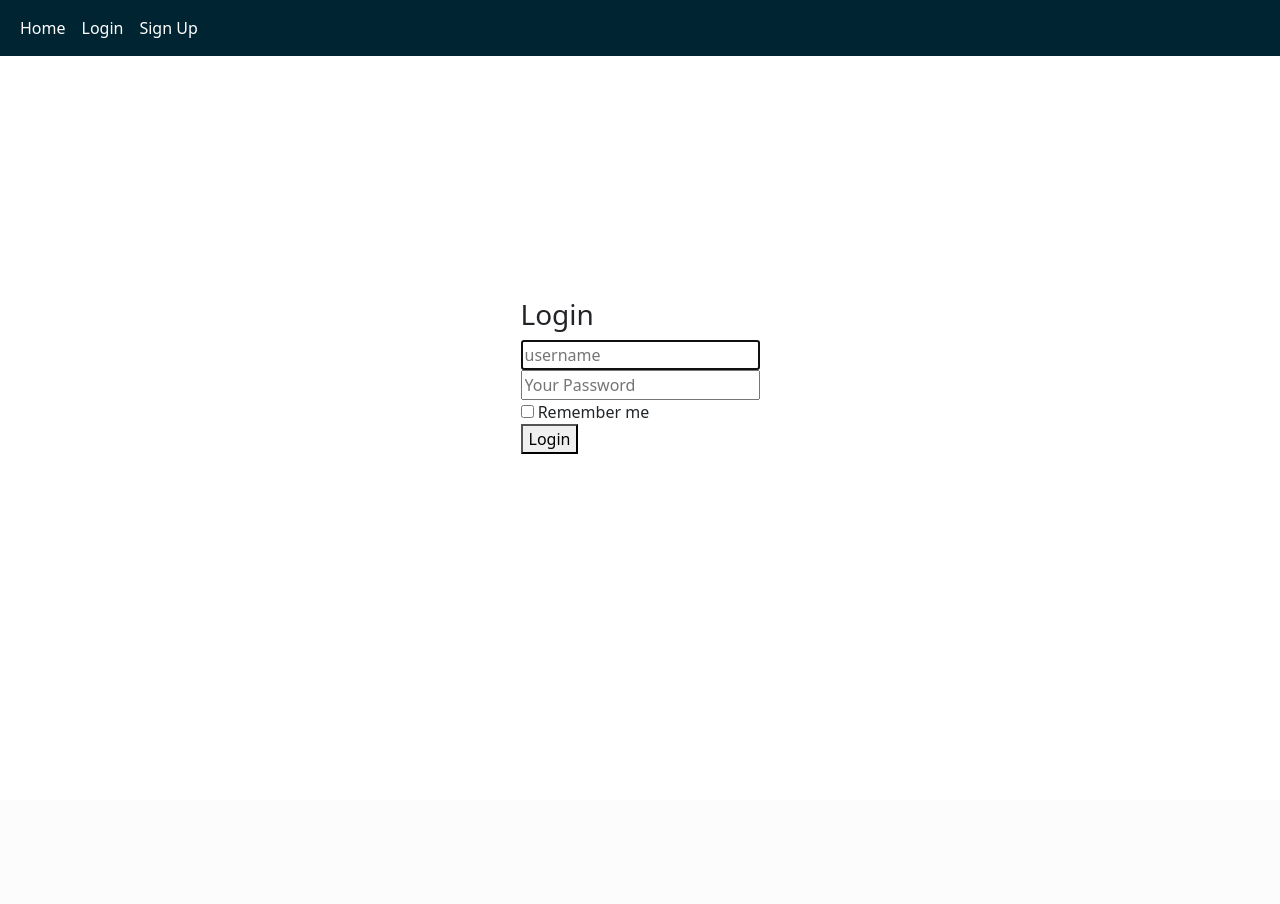
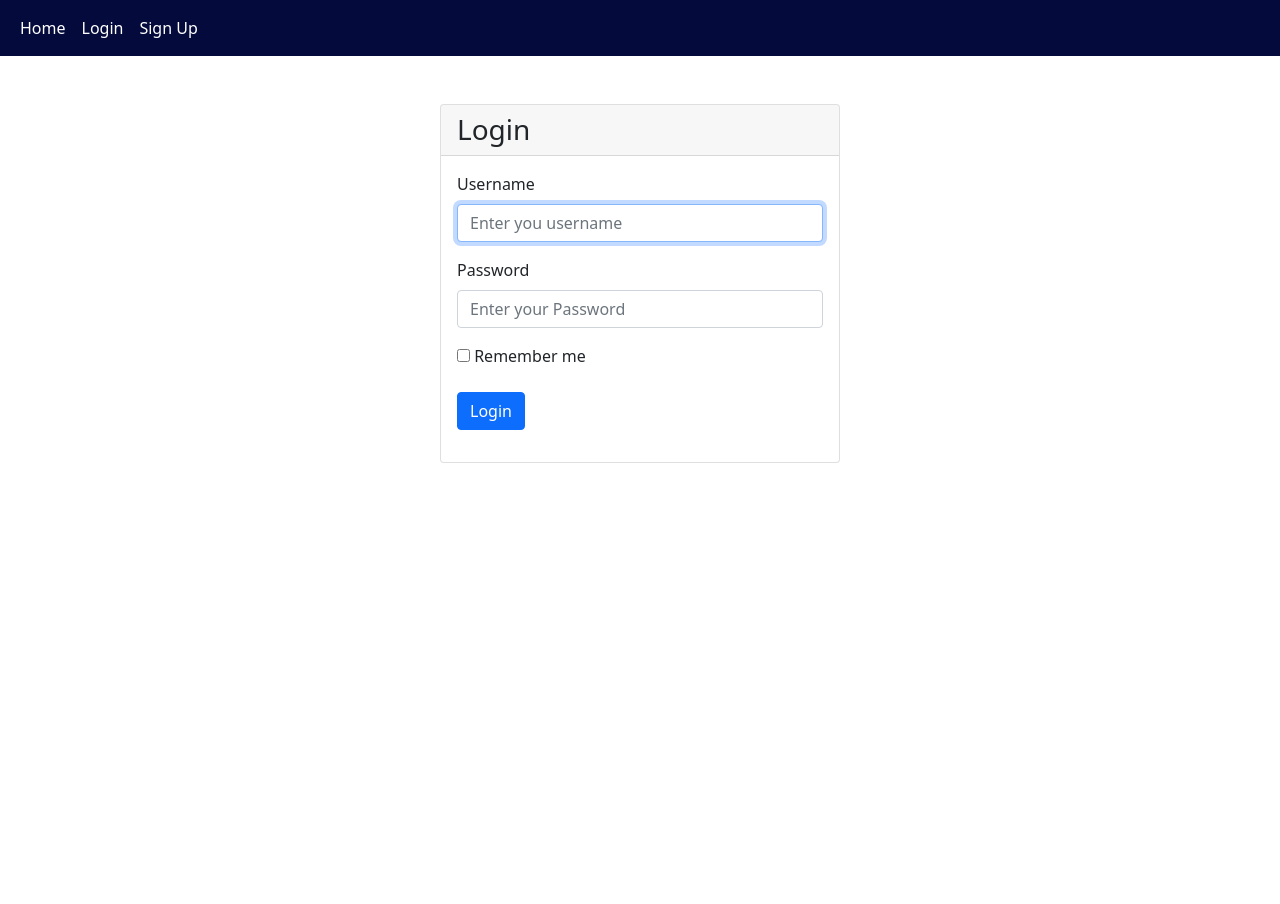
Before and after one commit to YanBarche/ProjetM2, a Flask app: page /login in a window 1280 px wide. Before the commit the page ends 454 px from the top, so only its background shows below. Run offline with Flask 2, Linux system fonts and the light colour scheme; some libraries are stand-ins or nearby versions.

Commit message:
modify home, base, login and select_compare layout

```diff
--- a/project/static/css/style2.css
+++ b/project/static/css/style2.css
@@ -10,6 +10,6 @@ h1{
 
 }
 
-body{
+/*body{
     text-align: center;
-}
+}*/
--- a/project/templates/base.html
+++ b/project/templates/base.html
@@ -15,7 +15,6 @@
     html,body{height:100%;}
     .container {
     height:100%;
-    background-color: yellow;
 }
 .fill{
     min-height:100%;
@@ -32,8 +31,7 @@
 </style>
 
 <body>
-    <section class="hero is-primary is-fullheight">
-    <nav style="color: white;background: #002432" class="navbar navbar-expand-lg navbar-light">
+    <nav style="color: white;background: #040b3c" class="navbar navbar-expand-lg navbar-light">
         <div class="container-fluid">
             <div class="collapse navbar-collapse" id="navbarSupportedContent">
                 <ul class="navbar-nav me-auto mb-2 mb-lg-0">
@@ -93,14 +91,13 @@
             </div>
         </div>
     </nav>
-    <div class="fill container-fluid flex-column align-items-center justify-content-center">
-            {% block content %}
-            {% endblock %}
-    </div>
+        <div class="container">
+                {% block content %}
+                {% endblock %}
+        </div>
     <script src="https://cdn.jsdelivr.net/npm/bootstrap@5.0.2/dist/js/bootstrap.bundle.min.js"
         integrity="sha384-MrcW6ZMFYlzcLA8Nl+NtUVF0sA7MsXsP1UyJoMp4YLEuNSfAP+JcXn/tWtIaxVXM"
         crossorigin="anonymous"></script>
-    </section>
 </body>
 
 </html>
--- a/project/templates/login.html
+++ b/project/templates/login.html
@@ -1,5 +1,4 @@
 {% extends "base.html" %}
-
 {% with messages = get_flashed_messages() %}
 {% if messages %}
 <div class="notification is-danger">
@@ -8,19 +7,24 @@
 {% endif %}
 {% endwith %}
 {% block content %}
-<div class="column is-4 is-offset-4">
-    <h3 class="title">Login</h3>
-    <div class="box">
+<div class="mt-5 container flex flex-column align-items-center" style="display: flex;">
+<div class="card" style="width: 25rem;">
+    <h3 class="card-header">
+        Login
+    </h3>
+    <div class="card-body mb-3">
           <form method="POST" action="/login">
-            <div class="field">
+                <div class="field mb-3">
                     <div class="control">
-                    <input class="input is-large" type="string" name="username" placeholder="username" autofocus="">
+                        <label for="username" class="form-label">Username</label>
+                        <input class="form-control" type="string" name="username" id="username" placeholder="Enter you username" autofocus="">
                     </div>
                 </div>
 
-            <div class="field">
+                <div class="field mb-3">
                     <div class="control">
-                    <input class="input is-large" type="password" name="password" placeholder="Your Password">
+                        <label for="password" class="form-label">Password</label>
+                        <input class="form-control" type="password" id="password" name="password" placeholder="Enter your Password">
                     </div>
                 </div>
                 <div class="field">
@@ -29,8 +33,10 @@
                         Remember me
                     </label>
                 </div>
-            <button class="button is-block is-info is-large is-fullwidth">Login</button>
+                <br/>
+                <button class="btn btn-primary is-block is-info is-large is-fullwidth">Login</button>
             </form>
     </div>
 </div>
+</div>
 {% endblock %}
```
Also changed, not shown: project/templates/index.html (+7 -5 lines), project/templates/select_compare.html (+21 -12 lines). Lines whose indentation alone changed are shown as unchanged.
